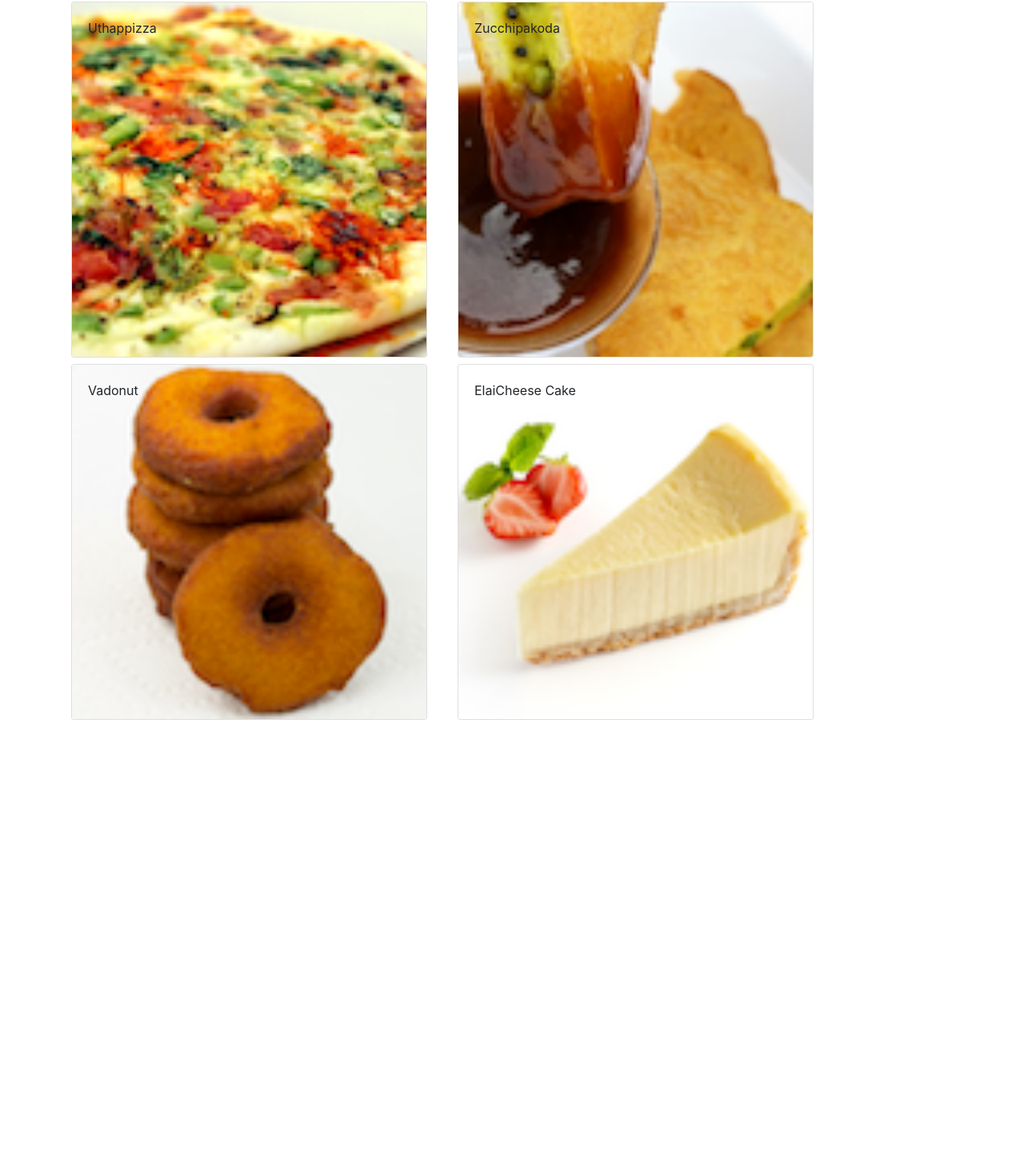
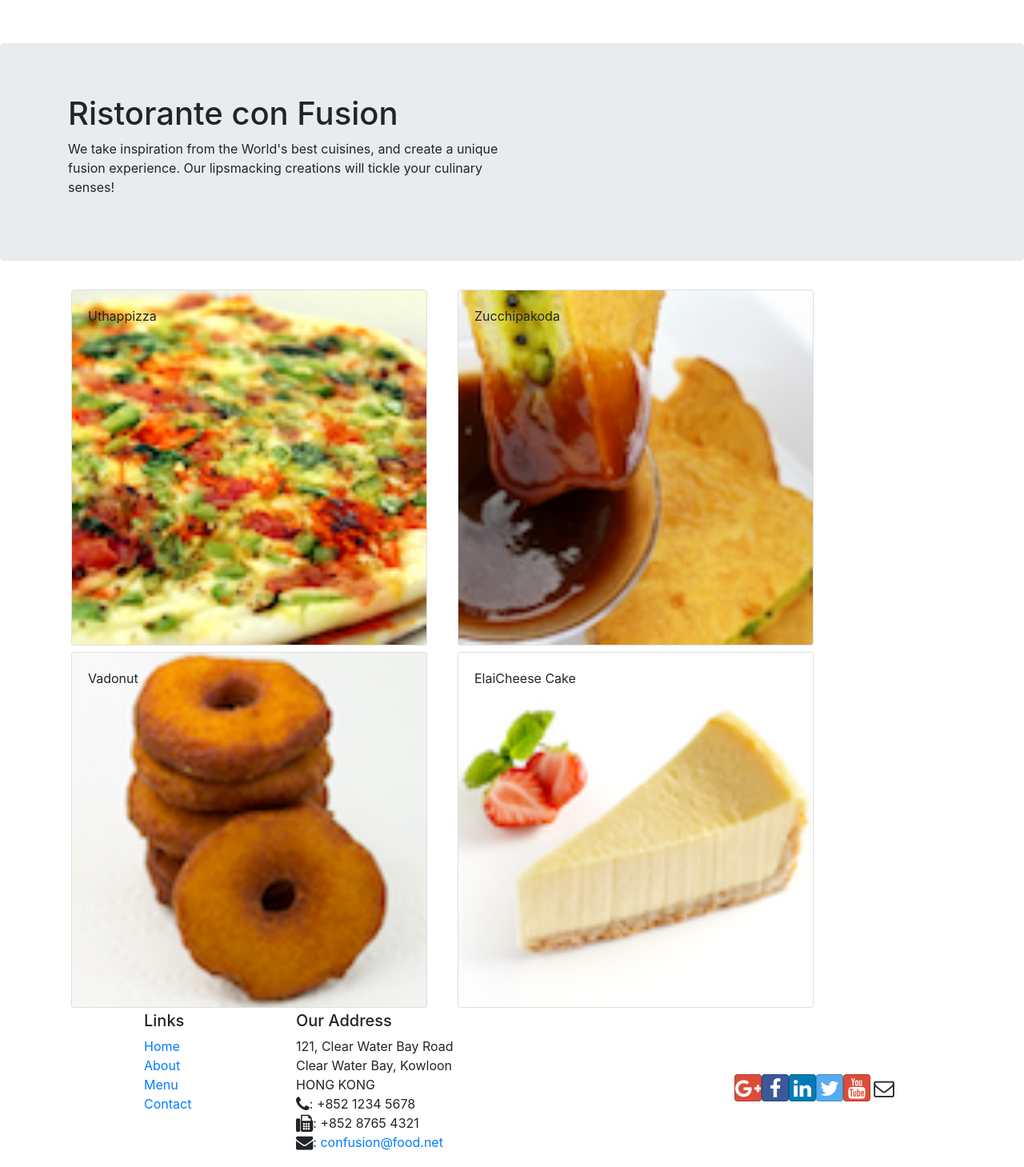
Before and after one commit to shan30071997/coursera_react, a React (Create React App) app in the folder confusion/: page /contactus in a window 1280 px wide. Shown: the part 58-1517 px from the top of the page at 80% size. Before the commit the page ends 962 px from the top, so only its background shows below. Built offline with nearby package versions, Linux system fonts and the light colour scheme.

Commit message:
Header and Footer

```diff
--- a/confusion/package.json
+++ b/confusion/package.json
@@ -7,6 +7,8 @@
     "@testing-library/react": "^9.5.0",
     "@testing-library/user-event": "^7.2.1",
     "bootstrap": "^4.4.1",
+    "bootstrap-social": "^5.1.1",
+    "font-awesome": "^4.7.0",
     "react": "^16.13.1",
     "react-dom": "^16.13.1",
     "react-popper": "^1.3.7",
--- /dev/null
+++ b/confusion/src/App.css
@@ -0,0 +1,33 @@
+.row-header {
+  margin: 0px auto;
+  padding: 0px auto;
+}
+
+.row-content {
+  margin: 0px auto;
+  padding: 50px 0px 50px 0px;
+  border-bottom: 1px ridge;
+  min-height: 400px;
+}
+
+.footer {
+  background-color: #d1c4e9;
+  margin: 0px auto;
+  padding: 20px 0px 20px 0px;
+}
+.jumbotron {
+  padding: 70px 30px 70px 30px;
+  margin: 0px auto;
+  background: #9575cd;
+  color: floralwhite;
+}
+
+address {
+  font-size: 80%;
+  margin: 0px;
+  color: #0f0f0f;
+}
+
+.navbar-dark {
+  background-color: #512da8;
+}
--- /dev/null
+++ b/confusion/src/components/FooterComponent.js
@@ -0,0 +1,90 @@
+import React from "react";
+
+function Footer(props) {
+  return (
+    <div className="footer">
+      <div className="container">
+        <div className="row justify-content-center">
+          <div className="col-4 offset-1 col-sm-2">
+            <h5>Links</h5>
+            <ul className="list-unstyled">
+              <li>
+                <a href="#">Home</a>
+              </li>
+              <li>
+                <a href="#">About</a>
+              </li>
+              <li>
+                <a href="#">Menu</a>
+              </li>
+              <li>
+                <a href="contactus.html">Contact</a>
+              </li>
+            </ul>
+          </div>
+          <div className="col-7 col-sm-5">
+            <h5>Our Address</h5>
+            <address>
+              121, Clear Water Bay Road
+              <br />
+              Clear Water Bay, Kowloon
+              <br />
+              HONG KONG
+              <br />
+              <i className="fa fa-phone fa-lg"></i>: +852 1234 5678
+              <br />
+              <i className="fa fa-fax fa-lg"></i>: +852 8765 4321
+              <br />
+              <i className="fa fa-envelope fa-lg"></i>:{" "}
+              <a href="mailto:confusion@food.net">confusion@food.net</a>
+            </address>
+          </div>
+          <div className="col-12 col-sm-4 align-self-center">
+            <div className="text-center">
+              <a
+                className="btn btn-social-icon btn-google"
+                href="http://google.com/+"
+              >
+                <i className="fa fa-google-plus"></i>
+              </a>
+              <a
+                className="btn btn-social-icon btn-facebook"
+                href="http://www.facebook.com/profile.php?id="
+              >
+                <i className="fa fa-facebook"></i>
+              </a>
+              <a
+                className="btn btn-social-icon btn-linkedin"
+                href="http://www.linkedin.com/in/"
+              >
+                <i className="fa fa-linkedin"></i>
+              </a>
+              <a
+                className="btn btn-social-icon btn-twitter"
+                href="http://twitter.com/"
+              >
+                <i className="fa fa-twitter"></i>
+              </a>
+              <a
+                className="btn btn-social-icon btn-google"
+                href="http://youtube.com/"
+              >
+                <i className="fa fa-youtube"></i>
+              </a>
+              <a className="btn btn-social-icon" href="mailto:">
+                <i className="fa fa-envelope-o"></i>
+              </a>
+            </div>
+          </div>
+        </div>
+        <div className="row justify-content-center">
+          <div className="col-auto">
+            <p>© Copyright 2018 Ristorante Con Fusion</p>
+          </div>
+        </div>
+      </div>
+    </div>
+  );
+}
+
+export default Footer;
--- /dev/null
+++ b/confusion/src/components/HeaderComponent.js
@@ -0,0 +1,32 @@
+import React, { Component } from "react";
+import { Navbar, NavbarBrand, Jumbotron } from "reactstrap";
+
+class Header extends Component {
+  render() {
+    return (
+      <React.Fragment>
+        <Navbar dark>
+          <div className="container">
+            <NavbarBrand href="/">Ristorante Con Fusion</NavbarBrand>
+          </div>
+        </Navbar>
+        <Jumbotron>
+          <div className="container">
+            <div className="row row-header">
+              <div className="col-12 col-sm-6">
+                <h1>Ristorante con Fusion</h1>
+                <p>
+                  We take inspiration from the World's best cuisines, and create
+                  a unique fusion experience. Our lipsmacking creations will
+                  tickle your culinary senses!
+                </p>
+              </div>
+            </div>
+          </div>
+        </Jumbotron>
+      </React.Fragment>
+    );
+  }
+}
+
+export default Header;
--- a/confusion/src/components/MainComponent.js
+++ b/confusion/src/components/MainComponent.js
@@ -3,6 +3,9 @@
 import Menu from "./MenuComponent";
 import DishDetail from "./DishdetailComponent";
 import { DISHES } from "../shared/dishes";
+
+import Header from "./HeaderComponent";
+import Footer from "./FooterComponent";
 
 class Main extends Component {
   constructor(props) {
@@ -26,6 +29,7 @@
             <NavbarBrand href="/">Ristorante Con Fusion</NavbarBrand>
           </div>
         </Navbar>
+        <Header />
         <Menu
           dishes={this.state.dishes}
           onClick={dishId => this.onDishSelect(dishId)}
@@ -37,6 +41,7 @@
             )[0]
           }
         />
+        <Footer />
       </div>
     );
   }
--- a/confusion/src/index.js
+++ b/confusion/src/index.js
@@ -4,6 +4,8 @@
 import App from "./App";
 import * as serviceWorker from "./serviceWorker";
 import "bootstrap/dist/css/bootstrap.min.css";
+import "font-awesome/css/font-awesome.css";
+import "bootstrap-social/bootstrap-social.css";
 
 ReactDOM.render(
   <React.StrictMode>
```
Also changed, not shown: 1 other file (tests, documents, lock files or other folders).
